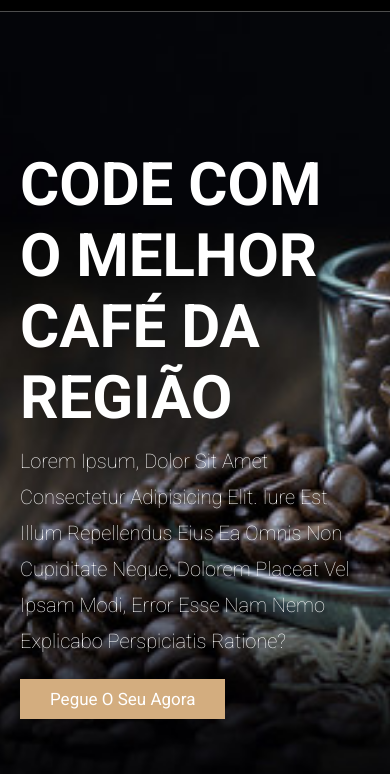
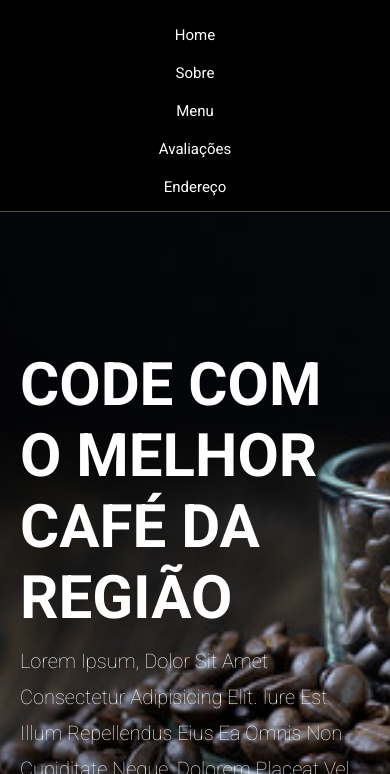
Before and after one commit to Jascran23/dvclb-site-cafeteria, a plain HTML site: page index.htm in a window 390 px wide. Both pictures are taken after a click on the element 195 px from the left and 40 px from the top of the page. Shown: the part 70-844 px from the top of the page. Drawn offline with Linux system fonts and the light colour scheme.

Commit message:
animação no menu mobile

```diff
--- a/index.htm
+++ b/index.htm
@@ -37,13 +37,13 @@
                 <img width="30" height="30" src="./img/icons8-carrinho-de-compras-48.png" alt="">
             </div>
         </section>
-            <nav id="navbar-mobile">
-                <ul>
-                    <li><a href="#">Home</a></li>
-                    <li><a href="#about">Sobre</a></li>
-                    <li><a href="#menu">Menu</a></li>
-                    <li><a href="#review">Avaliações</a></li>
-                    <li><a href="#address">Endereço</a></li>
+            <nav id="navbar-mobile" style="display: none;">
+                <ul class="navList">
+                    <li class="list"><a href="#">Home</a></li>
+                    <li class="list"><a href="#about">Sobre</a></li>
+                    <li class="list"><a href="#menu">Menu</a></li>
+                    <li class="list"><a href="#review">Avaliações</a></li>
+                    <li class="list"><a href="#address">Endereço</a></li>
                 </ul>
             </nav>
     </header>
--- a/script.js
+++ b/script.js
@@ -1,11 +1,26 @@
 const btnIconMobile = document.querySelector('.icon-menu-list');
 const menuList = document.getElementById('navbar-mobile');
-
+const navLinks = document.querySelectorAll('.list');
 
 btnIconMobile.addEventListener(('click'), ()=> {
     if(menuList.style.display == 'none'){
         menuList.style.display = 'block';
+
+    navLinks.forEach((link, index) => {
+        link.style.animation = `effectTranslate 2s ease forwards ${
+        index / 7 + 0.1
+        }s`;
+    });
+
+    navLinks.style.backgroundColor = 'red';
+
     }
-    else {menuList.style.display = 'none';}
+    else {
+        menuList.style.display = 'none';
+
+        navLinks.forEach((link, index) => {
+                link.style = 'none';
+            });
+        }
 
 })
--- a/style.css
+++ b/style.css
@@ -63,10 +63,6 @@ section{
     cursor: pointer;
 }
 
-.header #navbar-mobile{
-    display: none;
-}
-
 .header section .navbar ul{
     display: flex;
     gap: 10px;
@@ -90,7 +86,25 @@ section{
     color: var(--main-color);
     border-bottom: 0.1rem solid var(--main-color);
     padding-bottom: 0.5rem;
+}
 
+.header #navbar-mobile ul li{
+    padding: 1rem 0;
+    list-style: none;
+    cursor: pointer;
+    transform: translateX(-350px);
+}
+.header #navbar-mobile ul li:hover{
+    background-color: #fff;
+}
+.header #navbar-mobile ul li:hover a{
+    color: #000;
+    font-weight: 600;
+}
+
+.header #navbar-mobile ul li a{
+    font-size: 1.5rem;
+    color: #fff;
 }
 
 .header section .icons{
@@ -316,16 +330,29 @@ footer .share i:hover{
 
 /*ANIMAÇÕES*/
 @keyframes effectFade{
-     0%{
+    from{
         opacity: 0;
     }
 
-    100%{
+    to{
         opacity: 1;
     }
 }
 
+@keyframes effectTranslate{
+    from{
+        opacity: 0;
+        transform: translateX(-200px);
+    }
 
+    to{
+        opacity: 1;
+        transform: translateX(0);
+    }
+}
+
+
+/* RESPONSIVIDADE */
 @media screen and (max-width: 584px){
 
     .header section .icon-menu-list{
@@ -344,21 +371,5 @@ footer .share i:hover{
         padding: 5px;
     }
 
-    .header #navbar-mobile ul li{
-        padding: 1rem 0;
-        list-style: none;
-        cursor: pointer;
-    }
-    .header #navbar-mobile ul li:hover{
-        background-color: #fff;
-    }
-    .header #navbar-mobile ul li:hover a{
-       color: #000;
-       font-weight: 600;
-    }
 
-    .header #navbar-mobile ul li a{
-        font-size: 1.5rem;
-        color: #fff;
-    }
 }
```
